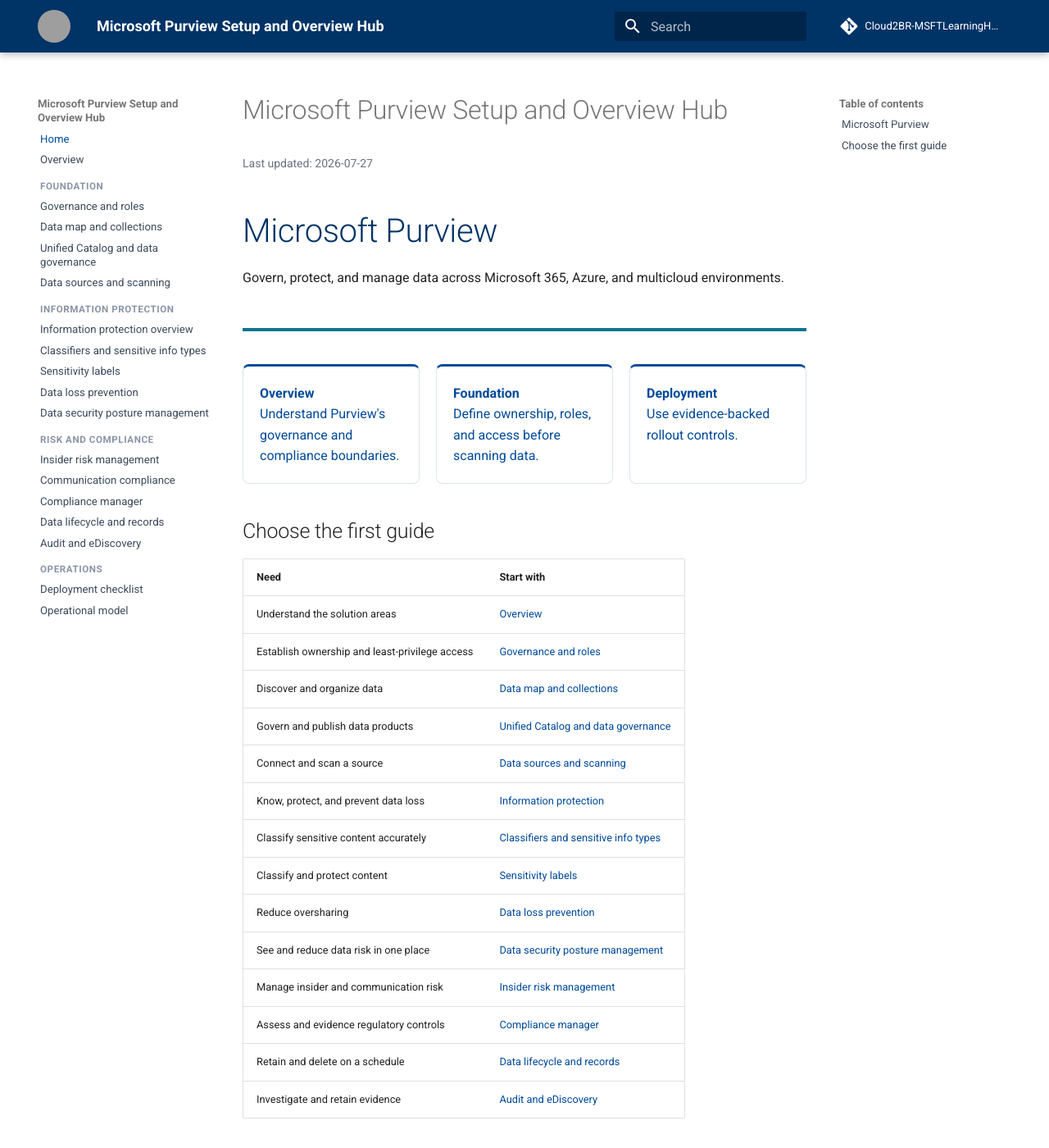
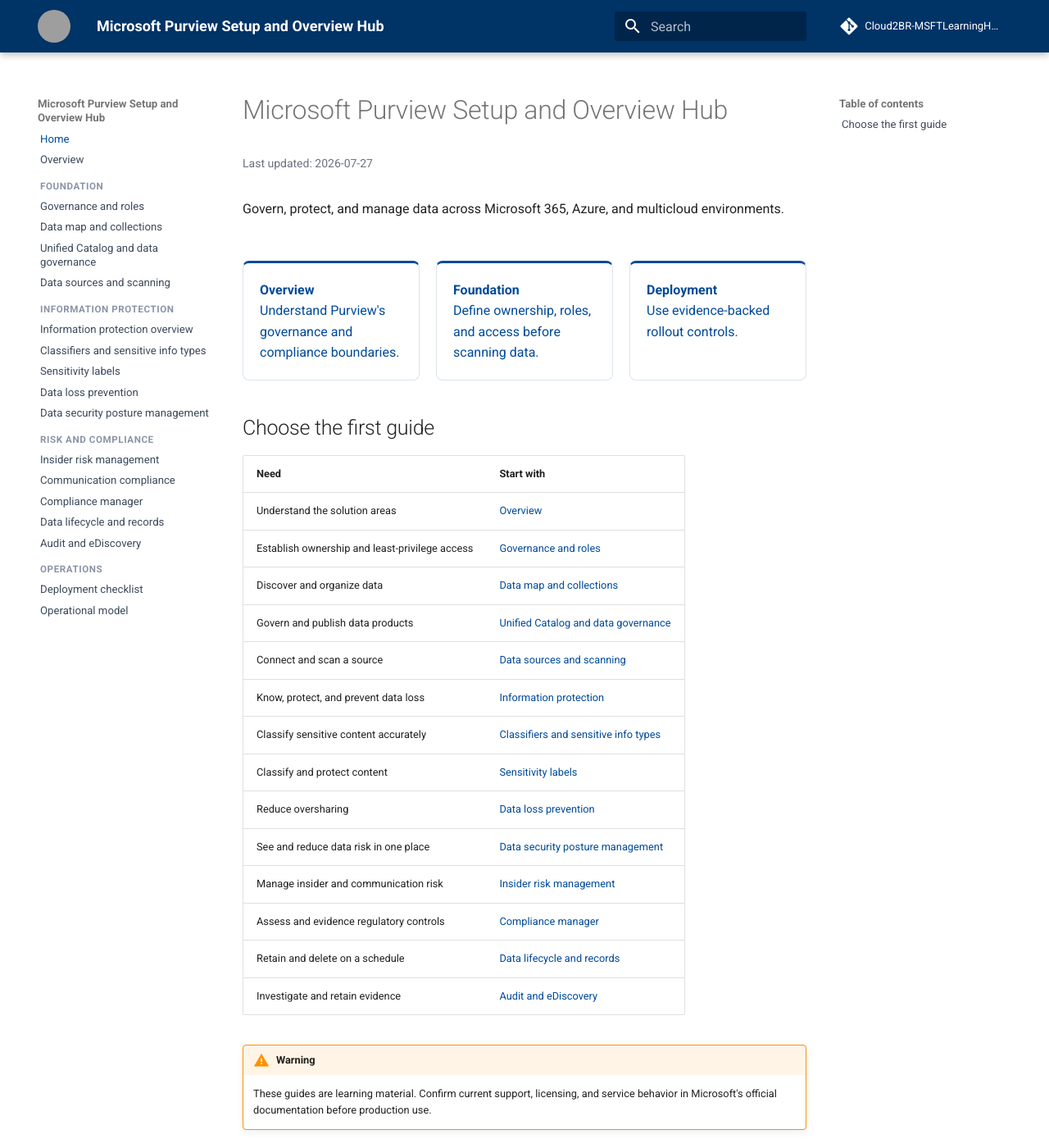
Before and after one commit to Cloud2BR-MSFTLearningHub/Purview-Setup-Overview, an MkDocs documentation site: the page built from docs/index.md, in a window 1280 px wide and 1400 px high. Shown: the whole window at 82% size. Built offline with MkDocs 1.6.1 and Material for MkDocs 9.7.7, drawn with Linux system fonts in a browser that asks for light colours; comment, search, counter and statistics services are not loaded; grey boxes are pictures that could not be loaded.

Commit message:
Remove home hero heading and rule, make note a warning

```diff
--- a/docs/assets/css/custom.css
+++ b/docs/assets/css/custom.css
@@ -26,7 +26,7 @@
 .md-typeset h1 + p, .md-typeset h1 + p + p { display: none; }
 .md-typeset h1 + p + p + p { color: #6b7280; font-size: 0.7rem; margin: -0.4rem 0 0.6rem; }
 .md-typeset h1 + p + p + p + hr { display: none; }
-.hub-hero { border-bottom: 4px solid #0e7490; margin: .2rem 0 2rem; padding: 1.6rem 0; }
+.hub-hero { margin: .2rem 0 1.5rem; padding: 0.2rem 0; }
 .hub-hero h2 { color: var(--purview-navy); font-size: 2rem; margin: 0; }
 .guide-grid { display: grid; gap: 1rem; grid-template-columns: repeat(3, minmax(0, 1fr)); }
 .guide-card { border: 1px solid #dbe4ee; border-top: 3px solid var(--purview-blue); border-radius: 8px; color: inherit; padding: 1rem; text-decoration: none; }
--- a/docs/index.md
+++ b/docs/index.md
@@ -10,8 +10,6 @@ Last updated: 2026-07-27
 ----------
 
 <div class="hub-hero" markdown>
-
-## Microsoft Purview
 
 Govern, protect, and manage data across Microsoft 365, Azure, and multicloud environments.
 
@@ -42,4 +40,5 @@ Govern, protect, and manage data across Microsoft 365, Azure, and multicloud env
 | Retain and delete on a schedule | [Data lifecycle and records](compliance/data-lifecycle-management.md) |
 | Investigate and retain evidence | [Audit and eDiscovery](protection/audit-and-ediscovery.md) |
 
-<p class="site-note">These guides are learning material. Confirm current support, licensing, and service behavior in Microsoft's official documentation before production use.</p>
+!!! warning
+    These guides are learning material. Confirm current support, licensing, and service behavior in Microsoft's official documentation before production use.
```
